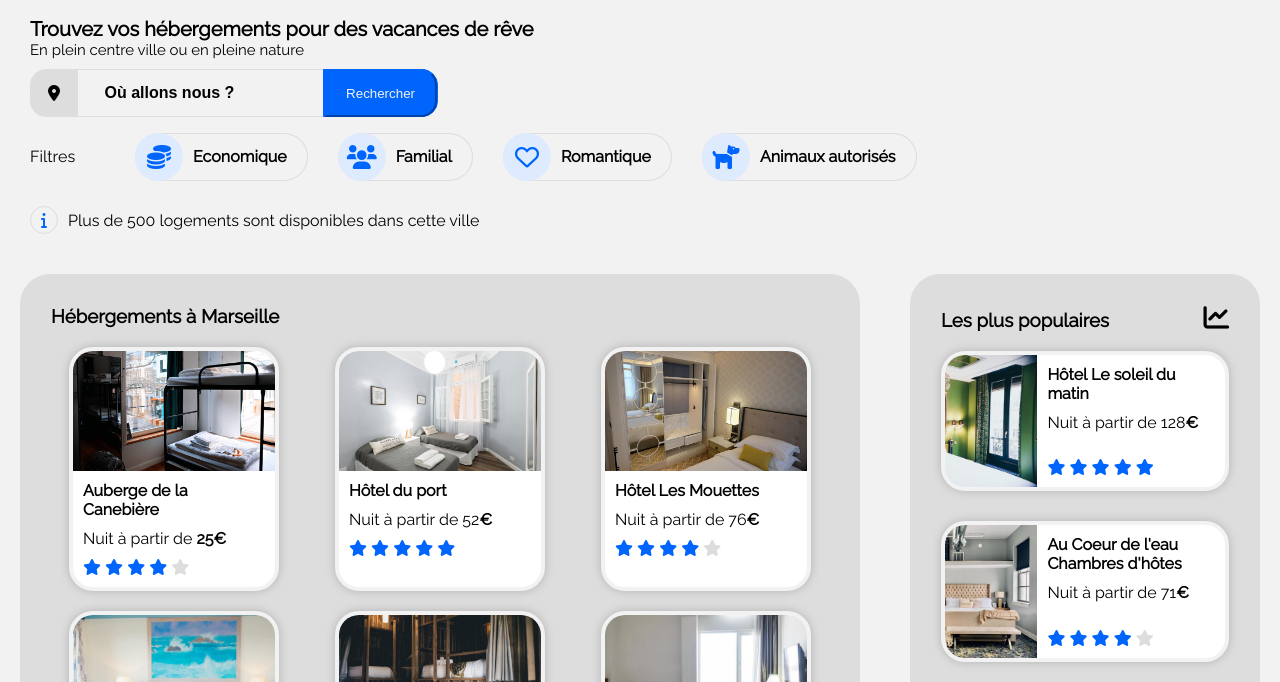
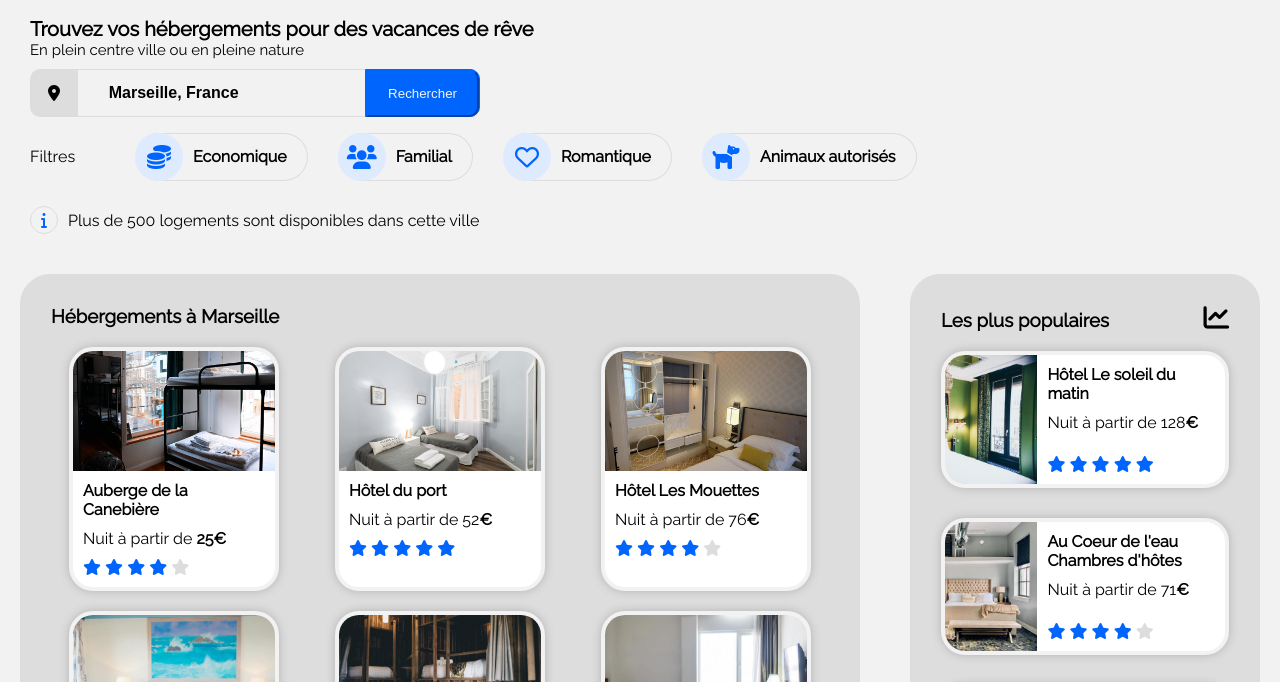
Before and after one commit to rocharmengaud/Booki, a plain HTML site: page index.html in a window 1280 px wide. Shown: the part 105-787 px from the top of the page. Drawn offline with Linux system fonts and the light colour scheme.

Commit message:
Changement de toutes les unités du code pour des px

```diff
--- a/index.html
+++ b/index.html
@@ -37,7 +37,7 @@
             <input
               class="search-input"
               type="search"
-              placeholder="Où allons nous ?"
+              placeholder="Marseille, France"
             />
           </div>
           <div class="button-box">
--- a/style.css
+++ b/style.css
@@ -56,7 +56,7 @@ h3 {
 }
 
 .big-icon {
-  font-size: 1.6rem;
+  font-size: 25.6px;
 }
 
 .hidden {
@@ -73,14 +73,14 @@ text-overflow: ellipsis;
   width: 25%;
 }
 
-/* Si l'ecran est inférieur à (768px) on applique ceci */
+/* Si l'ecran est inférieur à (768px) on applique ceci = Desktop first*/
 @media (max-width: 768px) {
   .col-25 {
     width: 100%;
   }
 }
 
-/* ------------------- COLORS VARIABLES -------------------- */
+/* ------------------- COLOR VARIABLES -------------------- */
 :root {
   --lightgray: #f2f2f2;
   --darkgray: #dddddd;
@@ -217,20 +217,20 @@ header .header-wrapper {
 .searchbar-wrapper {
   display: flex;
   justify-content: space-between;
-  max-width: 25.5rem;
-  max-height: 10rem;
-  border-radius: 1rem;
+  max-width: 450px;
+  max-height: 100px;
+  border-radius: 1.6px;
 }
 
 .marker-box {
   display: flex;
   justify-content: center;
   align-items: center;
-  height: 3rem;
-  width: 3rem;
-  border: 0.1rem var(--darkgray) solid;
-  border-top-left-radius: 1rem;
-  border-bottom-left-radius: 1rem;
+  height: 48px;
+  width: 48px;
+  border: 10px var(--darkgray) solid;
+  border-top-left-radius: 10px;
+  border-bottom-left-radius: 10px;
   background-color: var(--darkgray);
 }
 
@@ -238,17 +238,17 @@ header .header-wrapper {
   display: flex;
   justify-content: center;
   align-items: center;
-  height: 3rem;
-  width: 8rem;
-  border-top: var(--darkgray) 0.1rem solid;
-  border-bottom: var(--darkgray) 0.1rem solid;
+  height: 48px;
+  width: 128px;
+  border-top: var(--darkgray) 1.6px solid;
+  border-bottom: var(--darkgray) 1.6px solid;
   background-color: var(--lightgray);
 }
 
 .search-input {
-  height: 1.5rem;
-  width: 12rem;
-  font-size: 1rem;
+  height: 24px;
+  width: 192px;
+  font-size: 16px;
   font-weight: bold;
   outline: none;
 }
@@ -267,17 +267,17 @@ input[type='search' i] {
   display: flex;
   justify-content: center;
   align-items: center;
-  height: 3rem;
+  height: 48px;
   background-color: var(--darkblue);
-  border: var(--darkblue) 0.1rem solid;
-  border-top-right-radius: 1rem;
-  border-bottom-right-radius: 1rem;
+  border: var(--darkblue) 1.6px solid;
+  border-top-right-radius: 10px;
+  border-bottom-right-radius: 10px;
 }
 
 @media (max-width: 768px) {
   .button-box {
-border-top-left-radius: 1rem;
-border-bottom-left-radius: 1rem;
+border-top-left-radius: 10px;
+border-bottom-left-radius: 10px;
   }
 }
 
@@ -285,10 +285,10 @@ border-bottom-left-radius: 1rem;
   padding: 0 20px;
   color: var(--lightgray);
   background-color: var(--darkblue);
-  height: 3rem;
+  height: 48px;
   border-color: var(--darkblue);
-  border-top-right-radius: 1rem;
-  border-bottom-right-radius: 1rem;
+  border-top-right-radius: 10px;
+  border-bottom-right-radius: 10px;
 }
 
 .fa-search {
@@ -347,10 +347,10 @@ border-bottom-left-radius: 1rem;
   display: flex;
   align-items: center;
 
-  border: var(--darkgray) 0.1rem solid;
+  border: var(--darkgray) 1.6px solid;
   border-left: var(--lightblue);
-  border-radius: 3rem;
-  height: 3rem;
+  border-radius: 48px;
+  height: 48px;
   padding: 20px 0;
 }
 
@@ -366,10 +366,10 @@ border-bottom-left-radius: 1rem;
   display: flex;
   justify-content: center;
   align-items: center;
-  font-size: 1.5rem;
-  height: 3rem;
-  width: 3rem;
-  border-radius: 5rem;
+  font-size: 24px;
+  height: 48px;
+  width: 48px;
+  border-radius: 80px;
   background-color: var(--lightblue);
   color: var(--darkblue);
 }
@@ -392,10 +392,10 @@ border-bottom-left-radius: 1rem;
   justify-content: center;
   align-items: center;
   padding: 5px 8px;
-  border: var(--darkgray) 0.1rem solid;
-  height: 1.75rem;
-  width: 1.75rem;
-  border-radius: 2rem;
+  border: var(--darkgray) 1.6px solid;
+  height: 28px;
+  width: 28px;
+  border-radius: 32px;
   color: var(--darkblue);
 }
 
@@ -434,8 +434,8 @@ border-bottom-left-radius: 1rem;
   flex-direction: column;
 
   background-color: var(--white);
-  border: var(--lightgray) 0.3rem solid;
-  border-radius: 1.5rem;
+  border: var(--lightgray) 4.8px solid;
+  border-radius: 24px;
   overflow: hidden;
   box-shadow: 0px 0px 10px var(--shadow);
 }
@@ -454,7 +454,7 @@ border-bottom-left-radius: 1rem;
 
 .card.horizontal {
   flex-direction: row;
-  height: 8.8rem;
+  height: 137px;
   width: 100%;
 }
 
```
